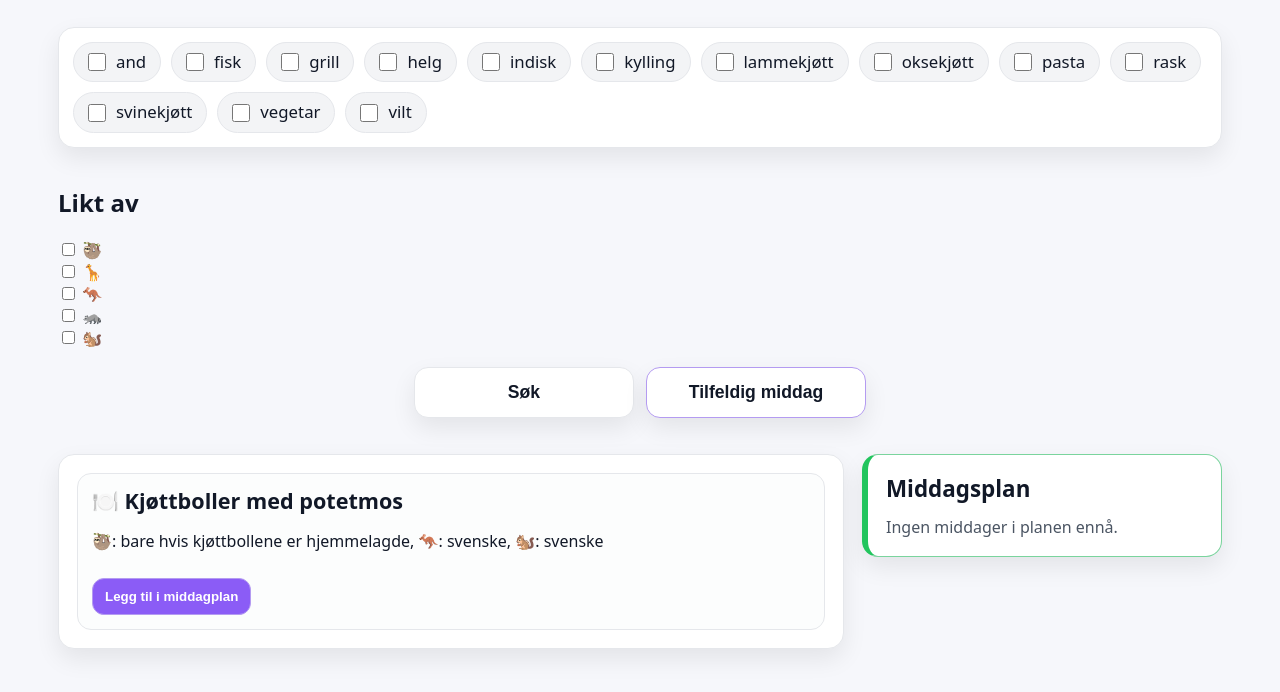
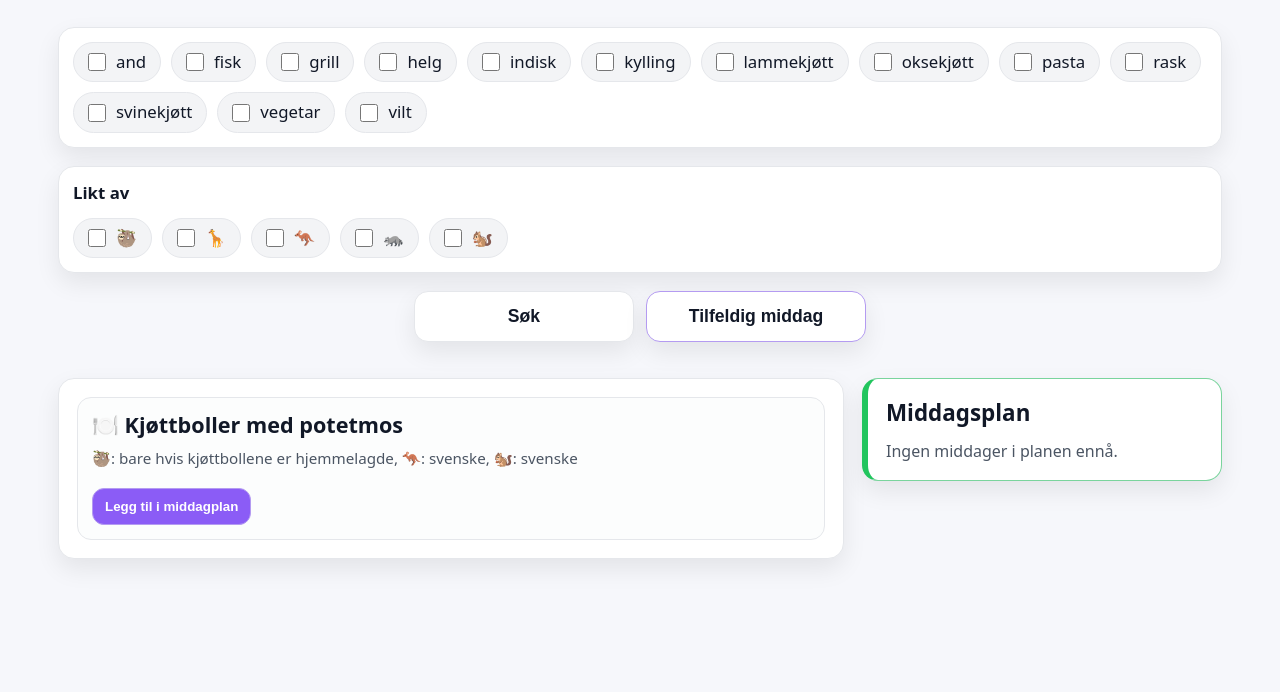
Before and after one commit to krhoybraten/hva-er-det-til-middag, a plain HTML site: page index.html in a window 1280 px wide. Both pictures are taken after a click on the button "Tilfeldig middag". Shown: the part 106-798 px from the top of the page. Drawn offline with Linux system fonts and the light colour scheme.

Commit message:
Style family preference filters

```diff
--- a/css/style.css
+++ b/css/style.css
@@ -100,6 +100,7 @@ body{
 
 /* ---------- Shared card look ---------- */
 #facets,
+#family-filters,
 #middag,
 #dinner-plan{
   max-width: 980px;
@@ -111,14 +112,26 @@ body{
 }
 
 /* ---------- Facets (chips) ---------- */
-#facets{
+#facets,
+#family-members{
   padding: 14px;
   display: flex;
   flex-wrap: wrap;
   gap: 10px;
 }
 
-#facets label{
+#family-filters{
+  padding: 0;
+}
+
+#family-filters h2{
+  margin: 0;
+  padding: 14px 14px 0;
+  font-size: 1.05rem;
+}
+
+#facets label,
+#family-members label{
   display: inline-flex !important;
   align-items: center;
   gap: 10px;
@@ -133,19 +146,22 @@ body{
   transition: transform .12s ease, background .12s ease, border-color .12s ease;
 }
 
-#facets label:hover{
+#facets label:hover,
+#family-members label:hover{
   transform: translateY(-1px);
   border-color: color-mix(in srgb, var(--border), var(--text) 18%);
 }
 
-#facets input[type="checkbox"]{
+#facets input[type="checkbox"],
+#family-members input[type="checkbox"]{
   width: 18px;
   height: 18px;
   margin: 0;
   accent-color: var(--accent);
 }
 
-#facets label:has(input:checked){
+#facets label:has(input:checked),
+#family-members label:has(input:checked){
   background: color-mix(in srgb, var(--accent), var(--chip) 82%);
   border-color: color-mix(in srgb, var(--accent), var(--border) 35%);
 }
@@ -219,6 +235,12 @@ body{
   text-decoration: none;
 }
 #middag a:hover{ text-decoration: underline; }
+
+.preference-notes{
+  margin: 0 0 10px;
+  color: var(--muted);
+  font-size: .95rem;
+}
 
 #middag li ul{
   margin-top: 10px;
@@ -335,6 +357,7 @@ body{
   #header,
   #install-banner,
   #facets,
+  #family-filters,
   #search-buttons{
     grid-column: 1 / -1;
   }
@@ -354,7 +377,7 @@ body{
     top: 18px;
   }
 
-  #facets, #middag, #dinner-plan{
+  #facets, #family-filters, #middag, #dinner-plan{
     max-width: none;
     margin: 0;
   }
@@ -379,7 +402,8 @@ body{
     padding: 13px 14px;
   }
 
-  #facets label{
+  #facets label,
+  #family-members label{
     width: 100%;
     justify-content: space-between;
     padding: 14px 16px;
```
